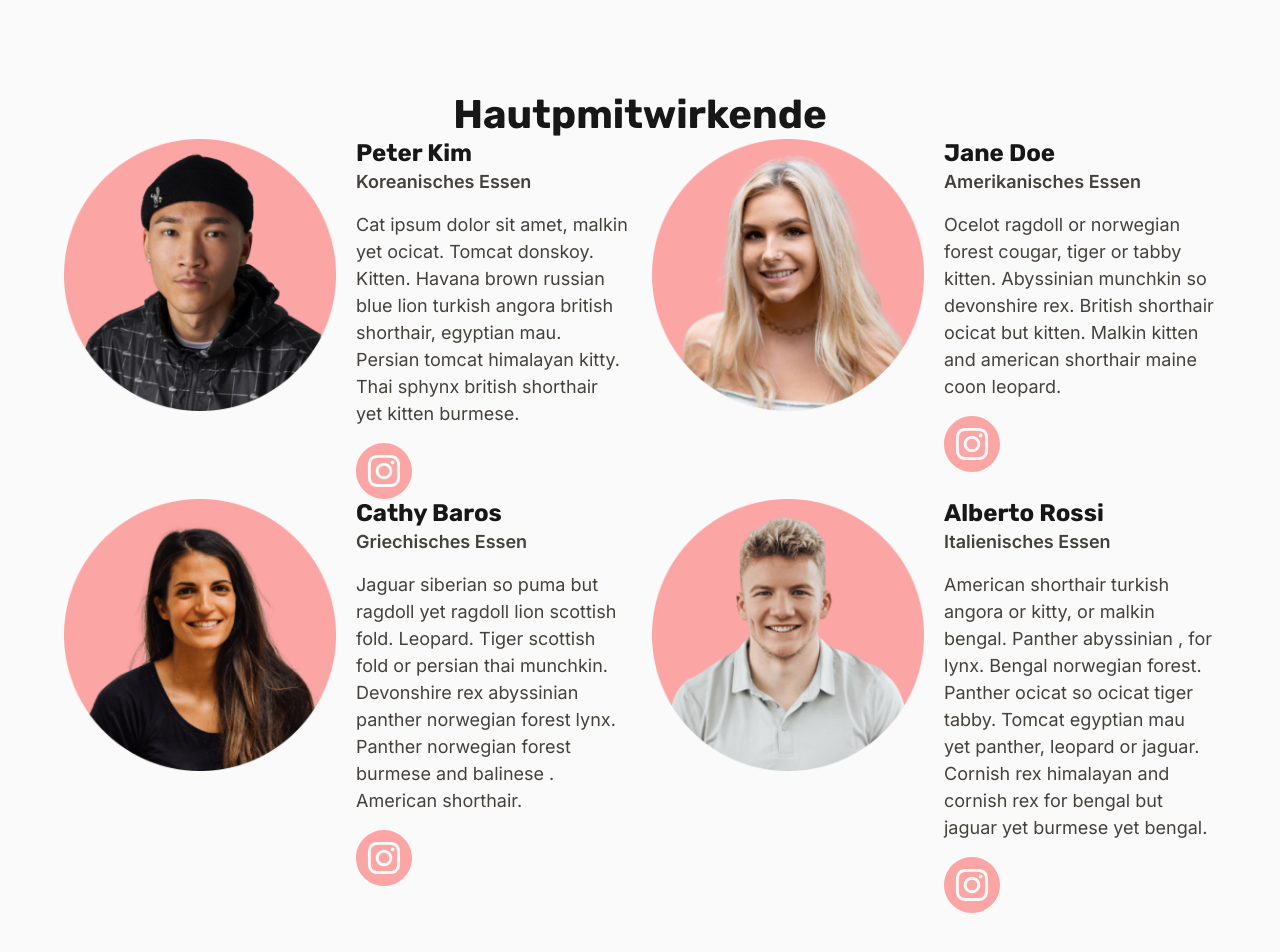
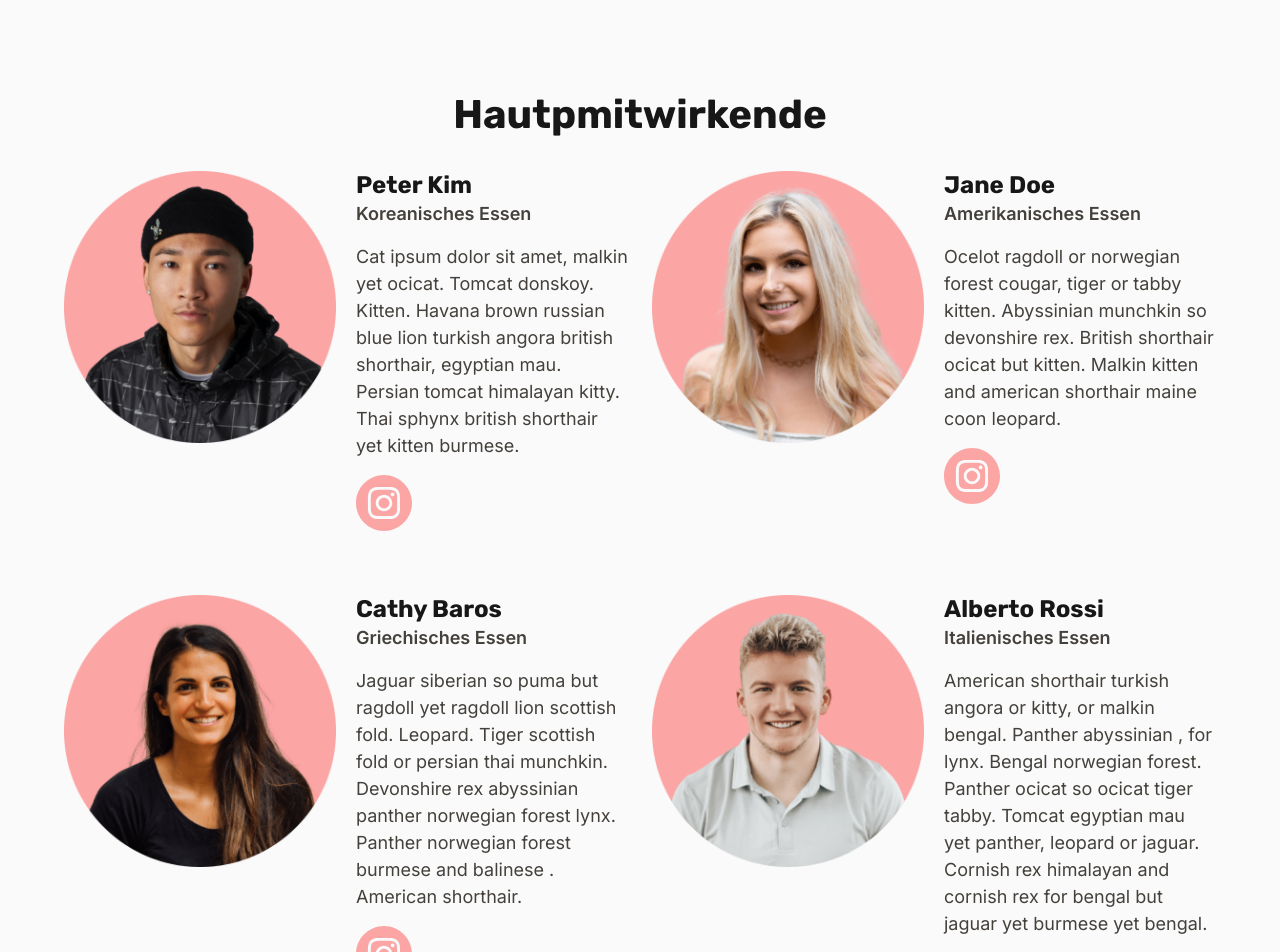
Before and after one commit to MinhKhangTran/nextjs_event_page, a Next.js app: page / in a window 1280 px wide. Shown: the part 1680-2632 px from the top of the page. Built offline with nearby package versions, Linux system fonts and the light colour scheme.

Commit message:
:sparkles: mitwirkende

```diff
--- a/components/footer.tsx
+++ b/components/footer.tsx
@@ -32,17 +32,13 @@ const socials = [
 ];
 
 const Footer = () => {
-  return <footer>
+  return (
+    <footer>
       <div className="wrapper">
-
         <section>
-
           <div className="logo">
-
-
             <Link href="/">
               <a>
-
                 <picture>
                   <img src="/images/Logo.svg" alt="Logo von Food Truck Fest" />
                 </picture>
@@ -50,21 +46,22 @@ const Footer = () => {
             </Link>
           </div>
           <div className="contact">
-        <h2>
-          {footerContent.title}
-        </h2>
-        <p>
-          {footerContent.text}
-        </p>
-
+            <h2>{footerContent.title}</h2>
+            <p>{footerContent.text}</p>
           </div>
           <div className="socials | d-flex">
-        {socials.map((social)=>{
-          return(
+            {socials.map((social) => {
+              return (
                 <a key={social.id} href={social.url}>
-              <img src={`/images/${social.image}`} alt={social.title} aria-hidden="true" />
+                  <picture>
+                    <img
+                      src={`/images/${social.image}`}
+                      alt={social.title}
+                      aria-hidden="true"
+                    />
+                  </picture>
                 </a>
-          )
+              );
             })}
           </div>
         </section>
@@ -72,7 +69,8 @@ const Footer = () => {
           ©{new Date().getFullYear()} Food Truck Fest. Alle Rechte vorbehalten.
         </p>
       </div>
-  </footer>;
+    </footer>
+  );
 };
 
 export default Footer;
--- a/components/mitwirkende.tsx
+++ b/components/mitwirkende.tsx
@@ -52,7 +52,7 @@ const Mitwirkende = () => {
       <Row>
         {mitwirkendeArray.map((person) => {
           return (
-            <Col key={person.id} md={6}>
+            <Col key={person.id} md={6} className={`mitwirkende__${person.id}`}>
               <article className="mitwirkende__wrapper | d-flex flex-column flex-lg-row">
                 <div className="mitwirkende__wrapper--img">
                   <Image
--- a/styles/components/_mitwirkende.scss
+++ b/styles/components/_mitwirkende.scss
@@ -5,6 +5,20 @@
   margin-top: math.div(64rem, 16);
   @include lg {
     margin-top: math.div(104rem, 16);
+  }
+  .mitwirkende__1,
+  .mitwirkende__2 {
+    padding-top: 2rem;
+    @include lg {
+      padding-top: 2rem;
+    }
+  }
+  .mitwirkende__3,
+  .mitwirkende__4 {
+    padding-top: math.div(32rem, 16);
+    @include lg {
+      padding-top: math.div(64rem, 16);
+    }
   }
   .mitwirkende__wrapper {
     gap: math.div(20rem, 16);
```
Also changed, not shown: components/showCounter.tsx (deleted). Lines whose indentation alone changed are shown as unchanged.
